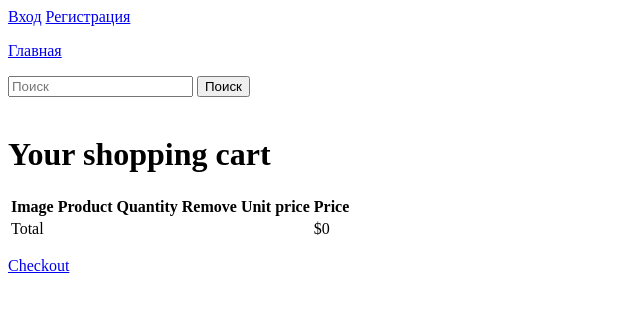
After one commit to dediluk/dedShop, a Django app: page /cart/ in a window 1280 px wide. The commit adds this page. Shown: the top 312 px of the page, without its empty margins (0-640 px from the left). Run offline with Django 3.2, Linux system fonts and the light colour scheme.

Commit message:
add product creation page, some code of cart

```diff
--- a/dedShop/settings.py
+++ b/dedShop/settings.py
@@ -51,6 +51,8 @@ MIDDLEWARE = [
 ]
 
 ROOT_URLCONF = 'dedShop.urls'
+
+CART_SESSION_ID = 'cart'
 
 TEMPLATES = [
     {
--- /dev/null
+++ b/shop/cart.py
@@ -0,0 +1,58 @@
+from decimal import Decimal
+from django.conf import settings
+from .models import Product
+
+
+class Cart(object):
+
+    def __init__(self, request):
+        self.session = request.session
+        cart = self.session.get(settings.CART_SESSION_ID)
+        if not cart:
+            cart = self.session[settings.CART_SESSION_ID] = {}
+        self.cart = cart
+
+    def add(self, product, quantity=1, update_quantity=False):
+        product_id = str(product.id)
+        if product_id not in self.cart:
+            self.cart[product_id] = {'quantity': 0,
+                                     'price': str(product.price)}
+        if update_quantity:
+            self.cart[product_id]['quantity'] = quantity
+        else:
+            self.cart[product_id]['quantity'] += quantity
+
+    def save(self):
+        self.session[settings.CART_SESSION_ID] = self.cart
+        self.session.modified = True
+
+    def remove(self, product):
+        product_id = str(product.id)
+        if product_id in self.cart:
+            del self.cart[product_id]
+            self.save()
+
+    def __iter__(self):
+        product_ids = self.cart.keys()
+                # получение объектов product и добавление их в корзину
+        products = Product.objects.filter(id__in=product_ids)
+        for product in products:
+            self.cart[str(product.id)]['product'] = product
+
+        for item in self.cart.values():
+            item['price'] = Decimal(item['price'])
+            item['total_price'] = item['price'] * item['quantity']
+            yield item
+
+            # https://pocoz.gitbooks.io/django-v-primerah/content/glava-7-sozdanie-internet-magazina/sozdanie-korzini/hranenie-korzini-pokupok-v-sessiyah.html
+
+    def __len__(self):
+        return sum(item['quantity'] for item in self.cart.values())
+
+    def get_total_price(self):
+        return sum(Decimal(item['price']) * item['quantity'] for item in self.cart.values())
+
+    def clear(self):
+                # удаление корзины из сессии
+        del self.session[settings.CART_SESSION_ID]
+        self.session.modified = True
--- /dev/null
+++ b/shop/forms.py
@@ -0,0 +1,16 @@
+from django.forms import ModelForm
+from .models import Product
+from django import forms
+
+PRODUCT_QUANTITY_CHOICES = [(i, str(i)) for i in range(1, 21)]
+
+
+class CartAddProductForm(forms.Form):
+    quantity = forms.TypedChoiceField(choices=PRODUCT_QUANTITY_CHOICES, coerce=int)
+    update = forms.BooleanField(required=False, initial=False, widget=forms.HiddenInput)
+
+
+class ProductCreationForm(ModelForm):
+    class Meta:
+        model = Product
+        fields = ['model', 'description', 'price', 'availability', 'categories', 'manufacturer']
--- a/shop/urls.py
+++ b/shop/urls.py
@@ -2,19 +2,27 @@ from django.urls import path
 from .views import *
 
 
-# Todo Создание товара на странице
-
+# Todo Корзина
+# Todo ? Войти как тестовый покупатель
+# Todo Возможно, изменить форму регистрации на стандартную Django
+# Todo Изменение пароля, логина
+# Todo Сброс пароля
+# Todo Редактирование товара
 
 
 urlpatterns = [
     path('', index, name='index'),
     path('search/', search_result, name='search_result'),
     path('product/<slug:slug>', product_details, name='product_details'),
-
+    path('product/create/', product_create, name='product_create'),
 
     # accounts
     path('signup/', signupUser, name='signupUser'),
     path('accounts/login/', loginUser, name='loginUser'),
     path('accounts/logout/', logoutUser, name='logoutUser'),
 
+    path('cart/', cart_detail, name='cart_detail'),
+    # path('cart/add/<str:product_id>', cart_add, name='cart_add'),
+    # path('cart/remove/<str:product_id>', cart_remove, name='cart_remove'),
+
 ]
--- a/shop/views.py
+++ b/shop/views.py
@@ -3,9 +3,14 @@ from django.contrib.auth.decorators import login_required
 from django.contrib.auth.forms import AuthenticationForm, UserCreationForm
 from django.contrib.auth.models import User
 from django.db import IntegrityError
-from django.shortcuts import render, redirect
+from django.shortcuts import render, redirect, get_object_or_404
+from django.views.decorators.http import require_POST
 
+from .cart import Cart
 from .models import Product
+from .forms import ProductCreationForm, CartAddProductForm
+
+from django.contrib.auth.models import User
 
 
 def index(request):
@@ -15,14 +20,37 @@ def index(request):
 
 @login_required
 def product_details(request, slug):
-    product = Product.objects.get(slug=slug)
-    return render(request, 'shop/product_details.html', {'product': product})
+    product = get_object_or_404(Product, slug=slug)
+    cart_product_form = CartAddProductForm()
+    return render(request, 'shop/product_details.html', {'product': product,
+                                                         'cart_product_form': cart_product_form})
+    # product = Product.objects.get(slug=slug)
+    # return render(request, 'shop/product_details.html', {'product': product})
 
 
 def search_result(request):
     search_value = request.GET.get('search')
     search_result = Product.objects.filter(model__icontains=search_value)
     return render(request, 'shop/search_result.html', {'search_result': search_result})
+
+
+def product_create(request):
+    if request.method == "GET":
+        if request.user.is_superuser:
+            return render(request, 'shop/product_create.html', {'form': ProductCreationForm})
+        else:
+            return render(request, 'user/no_permission.html')
+
+    else:
+        form = ProductCreationForm(request.POST)
+        if form.is_valid():
+            form.save()
+            return redirect('index')
+
+        else:
+            return render(request, 'shop/product_create.html',
+                          {'form': ProductCreationForm,
+                           'error': 'Введены некоректные данные или такой товар уже существует'})
 
 
 def loginUser(request):
@@ -61,3 +89,28 @@ def signupUser(request):
 def logoutUser(request):
     logout(request)
     return redirect('index')
+
+
+# @require_POST
+# def cart_add(request, product_id):
+#     cart = Cart(request)
+#     product = get_object_or_404(Product, id=product_id)
+#     form = CartAddProductForm(request.POST)
+#     if form.is_valid():
+#         cd = form.cleaned_data
+#         cart.add(product=product,
+#                  quantity=cd['quantity'],
+#                  update_quantity=cd['update'])
+#     return redirect('cart_detail')
+
+
+def cart_remove(request, product_id):
+    cart = Cart(request)
+    product = get_object_or_404(Product, id=product_id)
+    cart.remove(product)
+    return redirect('cart_detail')
+
+
+def cart_detail(request):
+    cart = Cart(request)
+    return render(request, 'cart/detail.html', {'cart': cart})
--- a/templates/base.html
+++ b/templates/base.html
@@ -12,9 +12,11 @@
     <a href="{% url 'logoutUser' %}" methods="POST">Выход</a>
     {{ request.user.username }}
 {% endif %}
-
+{% if user.groups.all.0.name == 'Магазин' or user.is_admin %}
+    <a href="{% url 'product_create' %}">Добавить товар</a>
+{% endif %}
 <p class="main_page"><a href="{% url 'index' %}">Главная</a></p>
-<form action="{% url 'search_result'%}" class="form-inline my-2 my-lg-0" method="get">
+<form action="{% url 'search_result' %}" class="form-inline my-2 my-lg-0" method="get">
     {% csrf_token %}
     <input name='search' class="form-control mr-sm-2" type="search" placeholder="Поиск" aria-label="Search">
     <button class="btn btn-outline-success my-2 my-sm-0" type="submit"> Поиск</button>
--- /dev/null
+++ b/templates/cart/detail.html
@@ -0,0 +1,52 @@
+{% extends "base.html" %}
+{% load static %}
+{% block title %}
+    Your shopping cart
+{% endblock %}
+{% block content %}
+    <h1>Your shopping cart</h1>
+    <table class="cart">
+        <thead>
+        <tr>
+            <th>Image</th>
+            <th>Product</th>
+            <th>Quantity</th>
+            <th>Remove</th>
+            <th>Unit price</th>
+            <th>Price</th>
+        </tr>
+        </thead>
+        <tbody>
+        {% for item in cart %}
+            {% with product=item.product %}
+                <tr>
+                    <td>
+                        <a href="{{ product.get_absolute_url }}">
+                            <img src="
+                                {% if product.image %}
+                                    {{ product.image.url }}
+                                {% else %}
+                                    {% static "img/no_image.png" %}
+                                {% endif %}">
+                        </a>
+                    </td>
+                    <td>{{ product.name }}</td>
+                    <td>{{ item.quantity }}</td>
+                    <td><a href="{% url "cart:cart_remove" product.id%}">Remove</a></td>
+                    <td class="num">${{ item.price }}</td>
+                    <td class="num">${{ item.total_price }}</td>
+                </tr>
+            {% endwith %}
+        {% endfor %}
+        <tr class="total">
+            <td>Total</td>
+            <td colspan="4"></td>
+            <td class="num">${{ cart.get_total_price }}</td>
+        </tr>
+        </tbody>
+    </table>
+    <p class="text-right">
+{#        <a href="{% url "shop:product_list" %}" class="button light">Continue shopping</a>#}
+        <a href="#" class="button">Checkout</a>
+    </p>
+{% endblock %}
--- a/templates/shop/index.html
+++ b/templates/shop/index.html
@@ -13,4 +13,6 @@
         </a>
     {% endfor %}
 
+
+
 {% endblock %}
--- a/templates/user/signupUser.html
+++ b/templates/user/signupUser.html
@@ -34,6 +34,11 @@
                     <label for="password">Повторите пароль</label>
                     <input type="password" name="password2" class="form-control" id="password2">
                 </div>
+{#                <select name="user_group" id="user_group">#}
+{#                    {% for group in groups %}#}
+{#                        <option value={{ group }}> {{ group }} </option>#}
+{#                    {% endfor %}#}
+{#                </select>#}
                 <div class="text-center">
                     <button type="submit" class="btn btn-primary">Регистрация</button>
                 </div>
@@ -42,6 +47,7 @@
             <div class="text-center">
                 Уже есть аккаунт? <a href="{% url 'loginUser' %}">Вход</a>
             </div>
+
         </div>
     </div>
 {% endblock %}
```
Also changed, not shown: shop/models.py (+16 -11 lines), templates/shop/product_create.html (added, +17 -0 lines), templates/shop/product_details.html (+9 -2 lines), templates/user/no_permission.html (added, +15 -0 lines).
